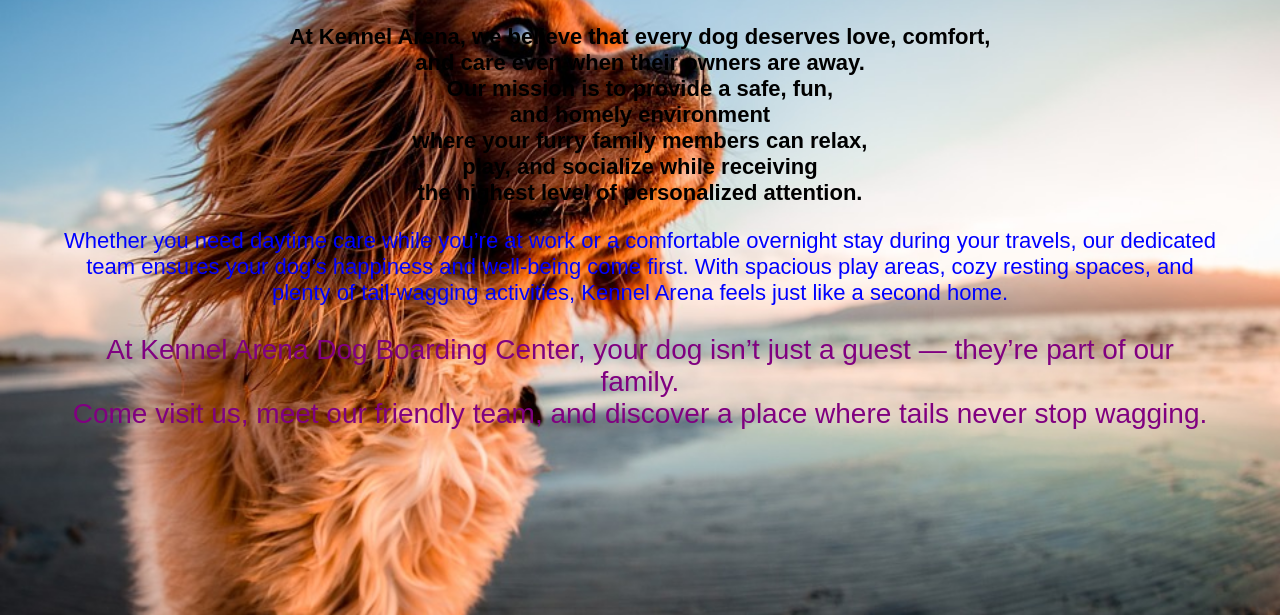
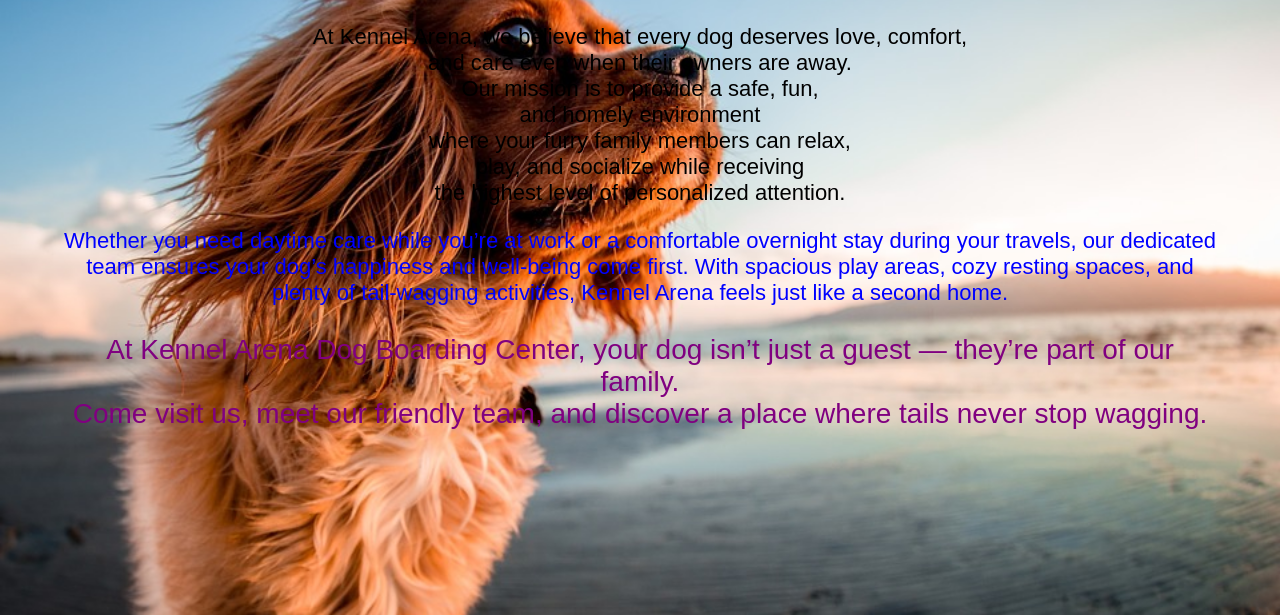
Before and after one commit to Himz2025/Kennel_arena_dogboarding, a plain HTML site: page homepage.html in a window 1280 px wide. Shown: the part 225-840 px from the top of the page. Drawn offline with Linux system fonts and the light colour scheme.

Commit message:
Update home.css

```diff
--- a/styles.css/home.css
+++ b/styles.css/home.css
@@ -20,8 +20,8 @@ body {
   color: red;
 }
 
-.main2 p {
-  font-weight: bold;
+.main2 p. thick {
+  font-weight : bold;
 }
 
 .main3 {
```
